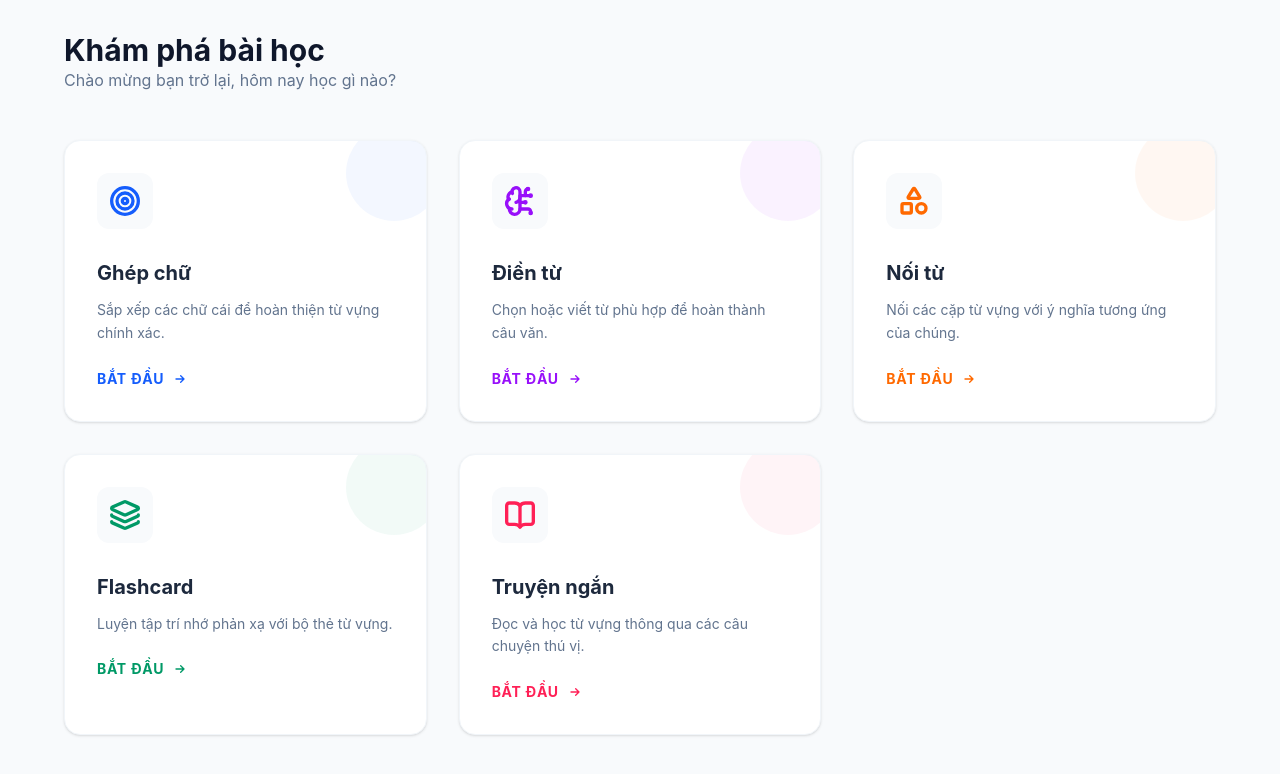
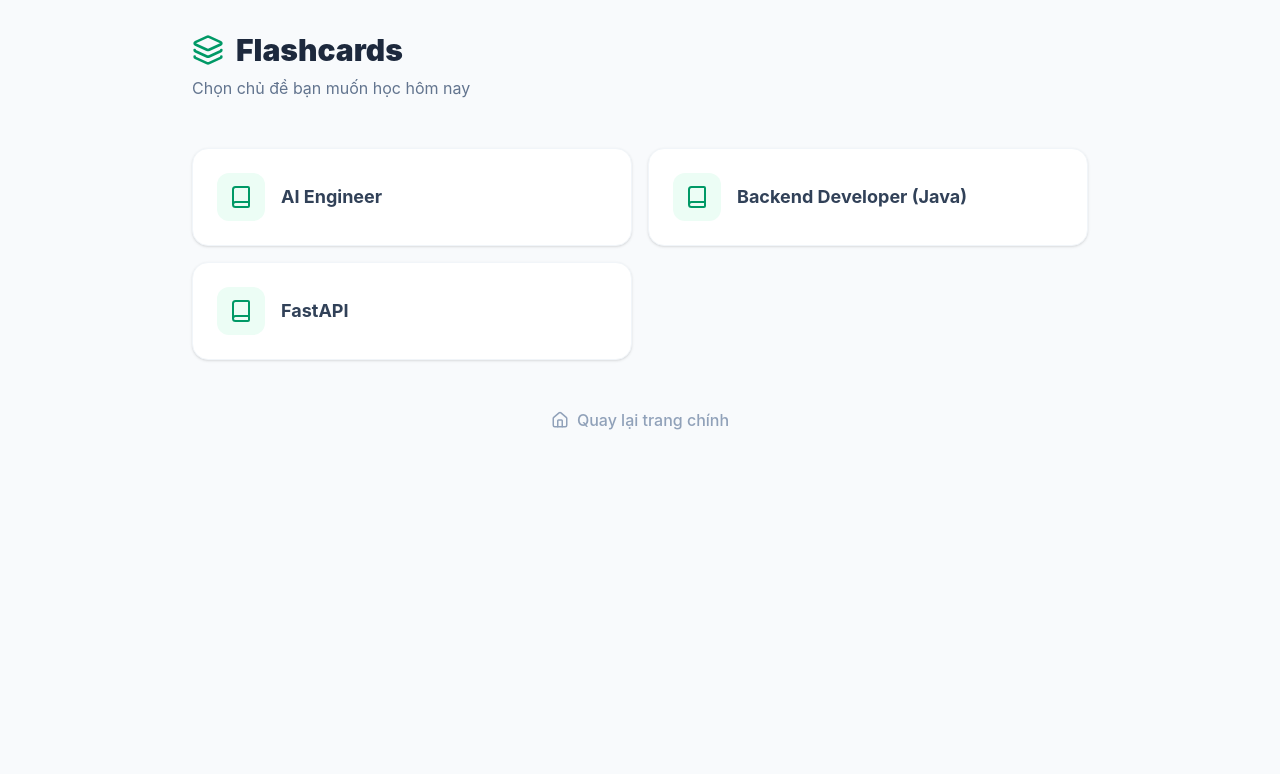
Before and after one commit to anh0701/foreign-language, a React (Vite) app: page /foreign-language/flashcards in a window 1280 px wide. Shown: the top 774 px of the page. Built offline with nearby package versions, Linux system fonts and the light colour scheme.

Commit message:
add flashcard game

```diff
--- a/src/App.tsx
+++ b/src/App.tsx
@@ -3,6 +3,7 @@ import HomePage from './pages/HomePage';
 import WordGamePage from './pages/WordGamePage';
 import FillInPage from './pages/FillInPage';
 import MatchingPage from './pages/MatchingPage';
+import FlashcardPage from './pages/FlashcardPage';
 
 function App() {
   // Thay 'foreign-language' bằng tên repository của bạn trên GitHub
@@ -16,6 +17,7 @@ function App() {
           <Route path="/word-combination" element={<WordGamePage />} />
           <Route path="/fill-in" element={<FillInPage />} />
           <Route path="/matching" element={<MatchingPage />} />
+          <Route path="/flashcards" element={<FlashcardPage />} />
 
           <Route path="*" element={<HomePage />} />
         </Routes>
--- /dev/null
+++ b/src/hooks/useFlashcard.ts
@@ -0,0 +1,49 @@
+import { useState, useEffect, useCallback } from 'react';
+
+export interface Flashcard {
+  front: string;
+  back: string;
+}
+
+export interface Topic {
+  title: string;
+  slug: string;
+}
+
+export const useFlashcard = (topicSlug: string | null) => {
+  const [topics, setTopics] = useState<Topic[]>([]);
+  const [cards, setCards] = useState<Flashcard[]>([]);
+  const [currentIndex, setCurrentIndex] = useState(0);
+  const [loading, setLoading] = useState(true);
+
+  const loadTopics = useCallback(async () => {
+    try {
+      const res = await fetch('assets/data/flashcards/index.json');
+      const data = await res.json();
+      setTopics(data);
+    } catch (e) { console.error("Lỗi tải index", e); }
+  }, []);
+
+  const loadCards = useCallback(async (slug: string) => {
+    try {
+      setLoading(true);
+      const res = await fetch(`assets/data/flashcards/${slug}.json`);
+      const data = await res.json();
+      setCards(data);
+      setCurrentIndex(0);
+    } catch (e) { console.error("Lỗi tải cards", e); }
+    finally { setLoading(false); }
+  }, []);
+
+  useEffect(() => {
+    loadTopics();
+    if (topicSlug) loadCards(topicSlug);
+  }, [topicSlug, loadTopics, loadCards]);
+
+  return {
+    topics, cards, currentIndex, loading,
+    setCurrentIndex,
+    next: () => setCurrentIndex((prev) => (prev + 1) % cards.length),
+    prev: () => setCurrentIndex((prev) => (prev - 1 + cards.length) % cards.length)
+  };
+};
--- a/src/index.css
+++ b/src/index.css
@@ -1 +1,6 @@
 @import "tailwindcss";
+
+.perspective-1000 { perspective: 1000px; }
+.preserve-3d { transform-style: preserve-3d; }
+.backface-hidden { backface-visibility: hidden; }
+.rotate-y-180 { transform: rotateY(180deg); }
--- /dev/null
+++ b/src/pages/FlashcardPage.tsx
@@ -0,0 +1,100 @@
+import React, { useState } from 'react';
+import { useNavigate, useSearchParams } from 'react-router-dom';
+import { useFlashcard } from '../hooks/useFlashcard';
+import { Layers, House, ChevronLeft, ChevronRight, Rotate3d, Book } from 'lucide-react';
+
+const FlashcardPage: React.FC = () => {
+  const navigate = useNavigate();
+  const [searchParams] = useSearchParams();
+  const topicSlug = searchParams.get('topic');
+  const topicTitle = searchParams.get('title');
+
+  const { topics, cards, currentIndex, loading, next, prev } = useFlashcard(topicSlug);
+  const [isFlipped, setIsFlipped] = useState(false);
+
+  const handleNext = () => { setIsFlipped(false); setTimeout(next, 150); };
+  const handlePrev = () => { setIsFlipped(false); setTimeout(prev, 150); };
+
+  if (!topicSlug) {
+    return (
+      <div className="min-h-screen bg-slate-50 p-8 flex flex-col items-center">
+        <header className="w-full max-w-4xl mb-12">
+          <h1 className="text-3xl font-black text-slate-800 flex items-center gap-3">
+            <Layers className="text-emerald-600" size={32} /> Flashcards
+          </h1>
+          <p className="text-slate-500 mt-2">Chọn chủ đề bạn muốn học hôm nay</p>
+        </header>
+        <div className="w-full max-w-4xl grid grid-cols-1 md:grid-cols-2 gap-4">
+          {topics.map(topic => (
+            <button
+              key={topic.slug}
+              onClick={() => navigate(`?topic=${topic.slug}&title=${topic.title}`)}
+              className="bg-white p-6 rounded-2xl border border-slate-100 shadow-sm hover:shadow-md hover:border-emerald-200 transition-all flex items-center gap-4 group text-left"
+            >
+              <div className="p-3 bg-emerald-50 text-emerald-600 rounded-xl group-hover:scale-110 transition-transform">
+                <Book size={24} />
+              </div>
+              <span className="font-bold text-slate-700 text-lg">{topic.title}</span>
+            </button>
+          ))}
+        </div>
+        <button onClick={() => navigate('/')} className="mt-12 text-slate-400 hover:text-slate-600 flex items-center gap-2 font-medium">
+          <House size={18} /> Quay lại trang chính
+        </button>
+      </div>
+    );
+  }
+
+  return (
+    <div className="min-h-screen bg-slate-50 flex flex-col items-center p-6">
+      <main className="w-full max-w-2xl mt-10 flex flex-col items-center">
+        <div className="w-full flex justify-between items-center mb-8 px-4">
+          <h2 className="text-xl font-bold text-slate-800 flex items-center gap-2">
+            <Layers className="text-emerald-600" size={24} />
+            {topicTitle}
+          </h2>
+          <span className="text-sm font-bold text-slate-400 bg-white px-3 py-1 rounded-full shadow-sm">
+            {currentIndex + 1} / {cards.length}
+          </span>
+        </div>
+
+        <div
+          className="w-full aspect-[4/3] md:aspect-[16/9] perspective-1000 cursor-pointer"
+          onClick={() => setIsFlipped(!isFlipped)}
+        >
+          <div className={`relative w-full h-full transition-all duration-500 preserve-3d ${isFlipped ? 'rotate-y-180' : ''}`}>
+
+            <div className="absolute inset-0 bg-white rounded-[2.5rem] shadow-xl shadow-slate-200/50 flex items-center justify-center p-10 backface-hidden border border-slate-50">
+              <p className="text-3xl md:text-5xl font-black text-slate-800 text-center tracking-tight">
+                {cards[currentIndex]?.front}
+              </p>
+              <div className="absolute bottom-6 text-slate-300 flex items-center gap-2 text-xs font-bold uppercase tracking-widest">
+                <Rotate3d size={16} /> Click để xem nghĩa
+              </div>
+            </div>
+
+            <div className="absolute inset-0 bg-emerald-600 rounded-[2.5rem] shadow-xl shadow-emerald-200/50 flex items-center justify-center p-10 backface-hidden rotate-y-180">
+              <p className="text-3xl md:text-5xl font-black text-white text-center tracking-tight">
+                {cards[currentIndex]?.back}
+              </p>
+            </div>
+          </div>
+        </div>
+
+        <div className="w-full flex gap-4 mt-12">
+          <button onClick={handlePrev} className="flex-1 bg-white py-4 rounded-2xl font-bold text-slate-600 shadow-sm border border-slate-200 flex items-center justify-center gap-2 hover:bg-slate-50">
+            <ChevronLeft size={20} /> Trước
+          </button>
+          <button onClick={() => navigate('/flashcards')} className="bg-white px-6 rounded-2xl shadow-sm border border-slate-200 flex items-center justify-center text-slate-400 hover:text-emerald-600">
+            <House size={20} />
+          </button>
+          <button onClick={handleNext} className="flex-1 bg-emerald-600 py-4 rounded-2xl font-bold text-white shadow-lg shadow-emerald-200 flex items-center justify-center gap-2 hover:bg-emerald-700">
+            Tiếp theo <ChevronRight size={20} />
+          </button>
+        </div>
+      </main>
+    </div>
+  );
+};
+
+export default FlashcardPage;
```
